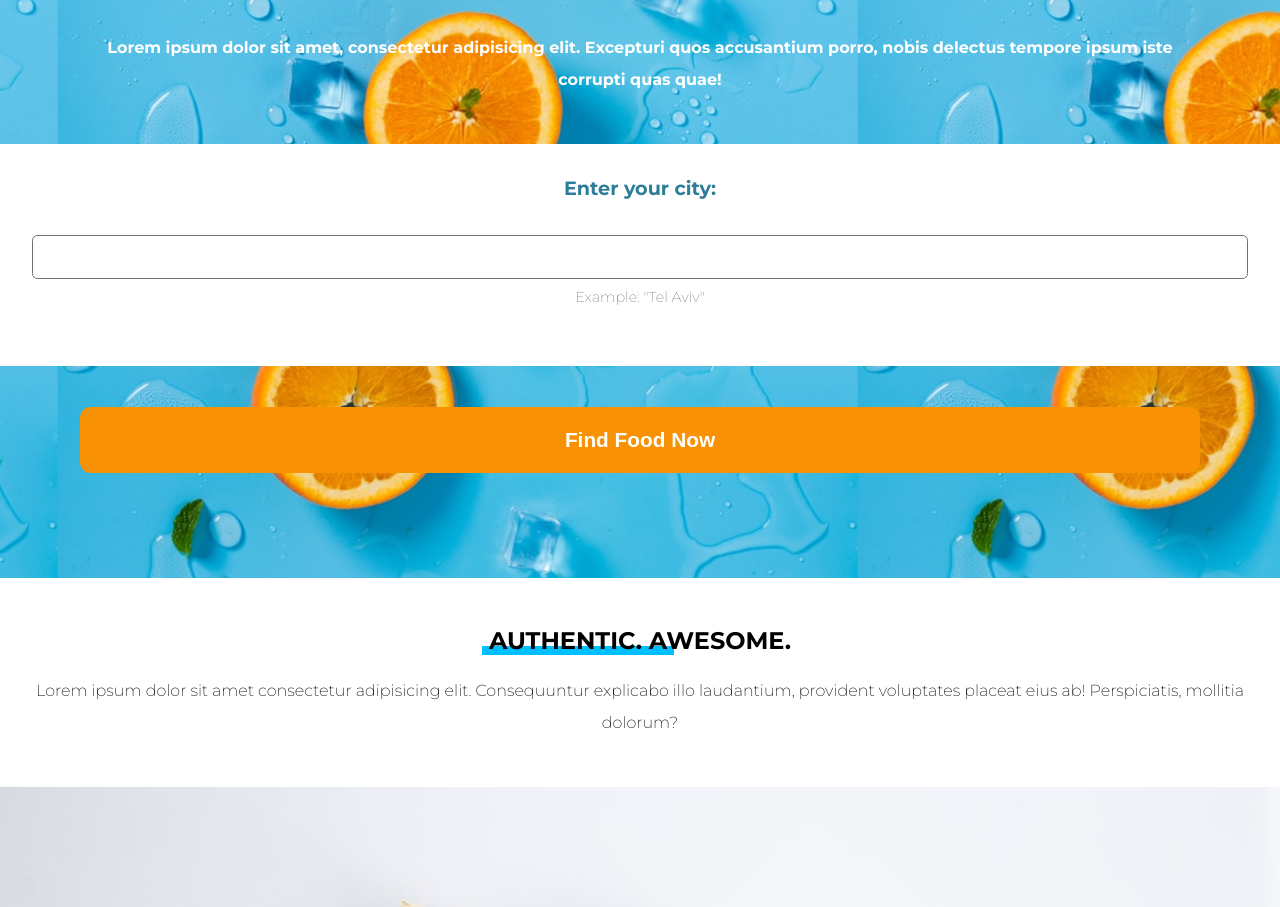
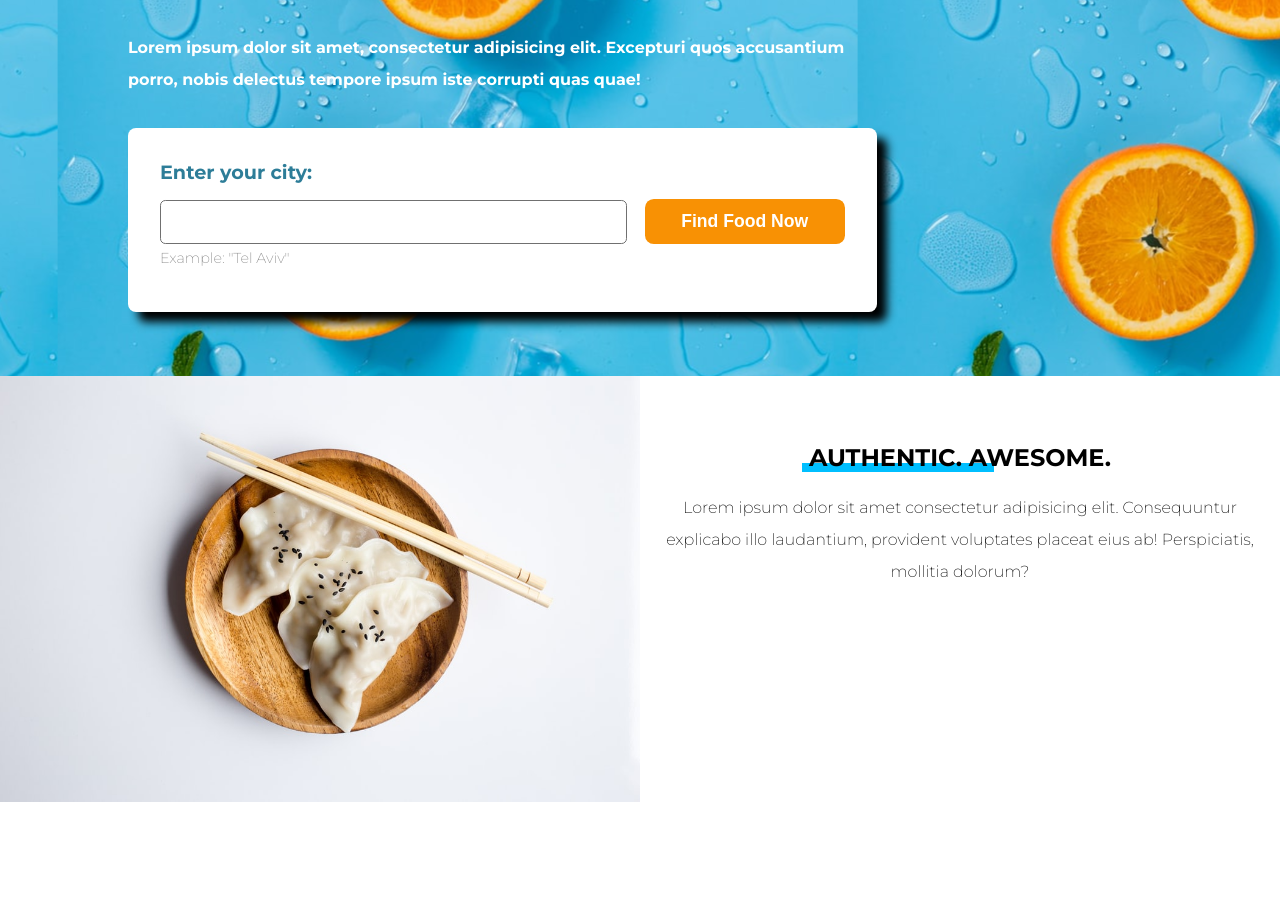
Before and after one commit to Tzion/web-dev-crash-course, a plain HTML site: page index.html in a window 1280 px wide. Shown: the part 261-1168 px from the top of the page. After the commit the page ends 1063 px from the top, so only its background shows below. Drawn offline with Linux system fonts and the light colour scheme.

Commit message:
more styling

```diff
--- a/css/main.css
+++ b/css/main.css
@@ -64,7 +64,7 @@ h1 span::before{
 }
 
 .form-container {
-    background-color: white;
+    background-color:white;
     margin: 2em -5em 0;
     padding: 2em;
 
@@ -141,3 +141,68 @@ img {
 p {
     line-height: var(--leading)
 }
+
+@media (min-width: 730px) {
+    section {
+        margin: 0 4em;
+    }
+    .form-container {
+        margin: 2em -8em 0;
+
+    }
+}
+
+@media (min-width: 930px) {
+    .hero-bg{
+        text-align: left;
+
+    }
+    .hero-bg p {
+        margin: 0 0 3em;
+    }
+
+    .hero-bg section {
+        width: 65%;
+    }
+
+    .form-container {
+        margin: 2em 0 0;
+        padding: 2em;
+        border-radius: 0.5em;
+        box-shadow: 10px 10px 10px rgba(0,0,0,3)
+    }
+
+    form {
+        display: flex;
+    }
+
+    .form-left {
+        width: 70%;
+    }
+    label {
+        margin: 0;
+    }
+    input[type='button'] {
+        height: fit-content;
+        font-size: 1.1em;
+        margin-left: 1em;
+        margin-top: 2.2em;
+        padding: .7em 0;
+        width: 30%;
+    }
+    .hero-bg p {
+        margin-bottom: 0;
+    }
+    section.authentic {
+        display: grid;
+        grid-template-columns: repeat(2, 50%);
+        grid-template-areas: "bowl-image bowl-text"
+    }
+
+    .right-col {
+        grid-area: bowl-text
+    }
+    img {
+        grid-area: bowl-image
+    }
+}
--- a/index.html
+++ b/index.html
@@ -17,15 +17,18 @@
             </header>
 
             <h1><span>The Healthy</span> Eating Experience</h1>
-            <p>Lorem ipsum dolor sit amet, consectetur adipisicing elit. Excepturi quos accusantium porro, nobis delectus tempore ipsum iste corrupti quas quae!</p>
-                <div class="form-container">
-                    <form action="">
+            <p>Lorem ipsum dolor sit amet, consectetur adipisicing elit. Excepturi quos accusantium porro, nobis
+                delectus tempore ipsum iste corrupti quas quae!</p>
+            <div class="form-container">
+                <form action="">
+                    <div class="form-left">
                         <label for="city">Enter your city:</label>
                         <input type="text" name="city" id="city">
                         <p>Example: "Tel Aviv"</p>
                     </div>
                     <input type="button" value="Find Food Now">
                 </form>
+            </div>
         </section>
 
     </div>
```
